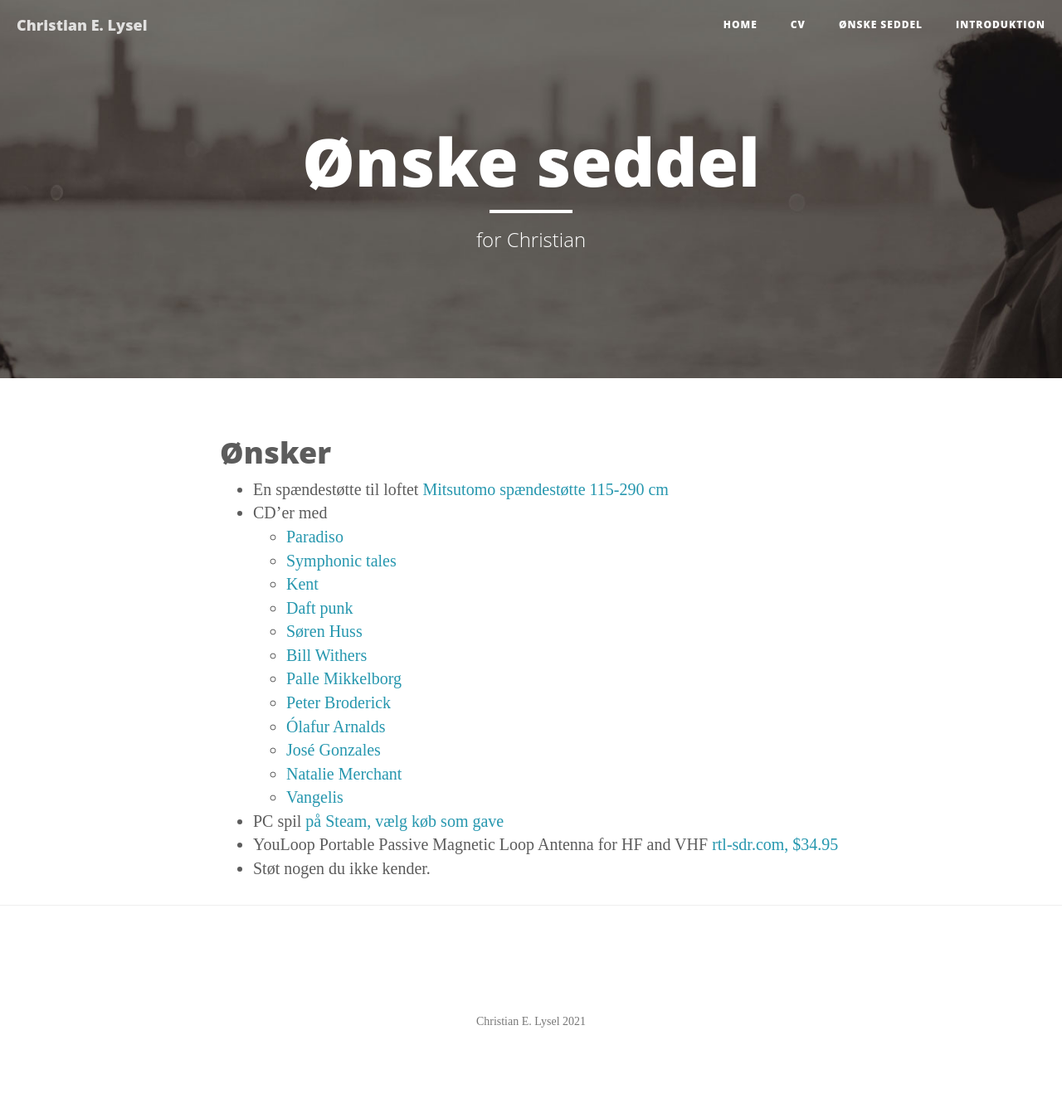
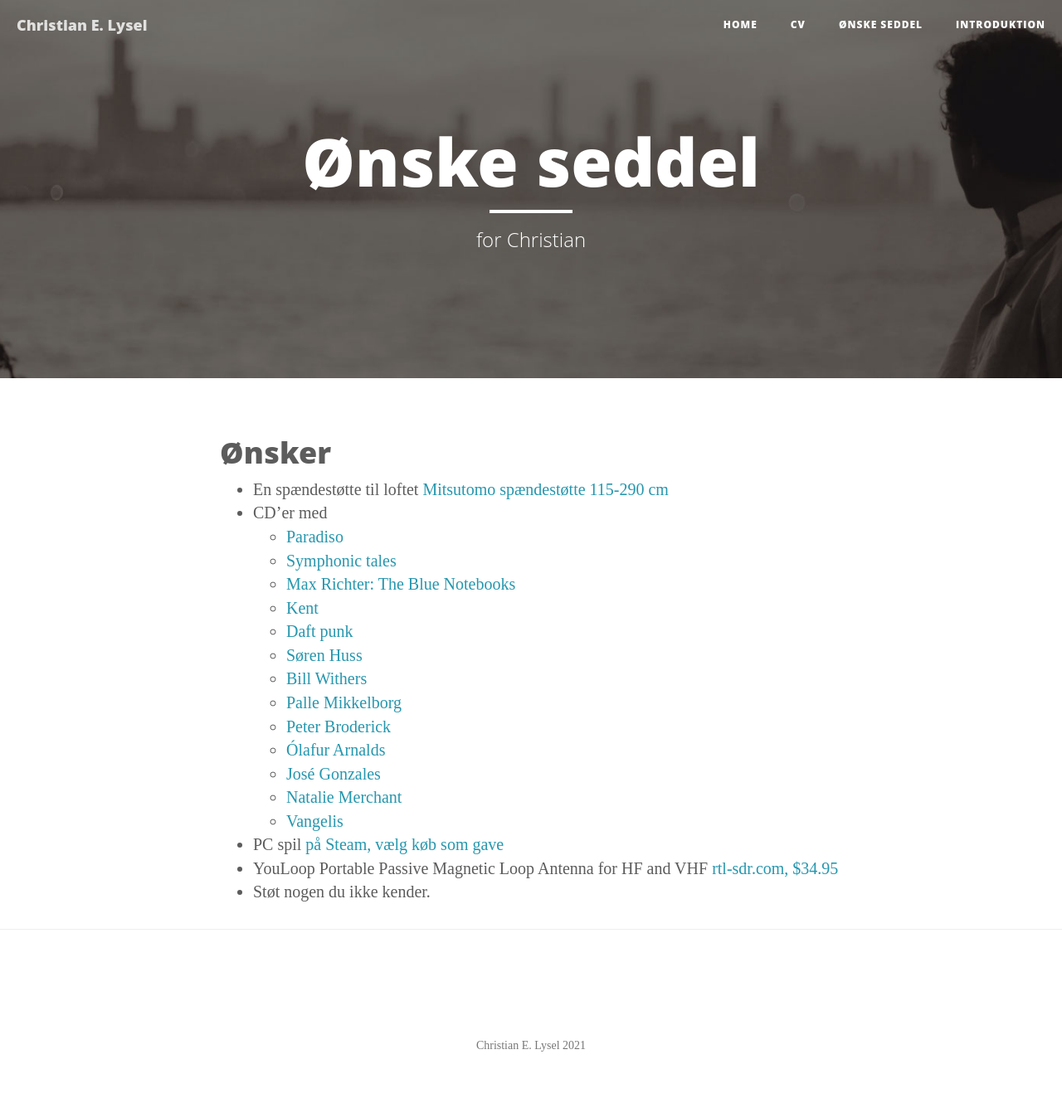
Before and after one commit to clysel/christian.lysel.net, a Jekyll site: the page built from gave.markdown, in a window 1280 px wide. Shown: the whole page at 83% size. Built offline with Jekyll 4.4.1, drawn with Linux system fonts in a browser that asks for light colours; before the commit the page ends 1307 px from its top, so only the background shows below that.

Commit message:
Update gave.markdown

```diff
--- a/gave.markdown
+++ b/gave.markdown
@@ -10,6 +10,7 @@ header-img: "img/about-bg.jpg"
 * CD'er med
   * [Paradiso](https://accord.dk/collections/hayley-westenra/products/hayley-westenra-ennio-morricone-paradiso?variant=37792651772099)
   * [Symphonic tales](https://haevnmusic.store/collections/cds/products/symphonic-tales-cd?variant=31498813276233)
+  * [Max Richter: The Blue Notebooks](https://www.gaffashop.dk/shop/richter-max-the-69319p.html)
   * [Kent](https://accord.dk/collections/kent-2?type=cd)
   * [Daft punk](https://accord.dk/collections/daft-punk?type=cd)
   * [Søren Huss](https://accord.dk/collections/soren-huss?type=cd)
```
